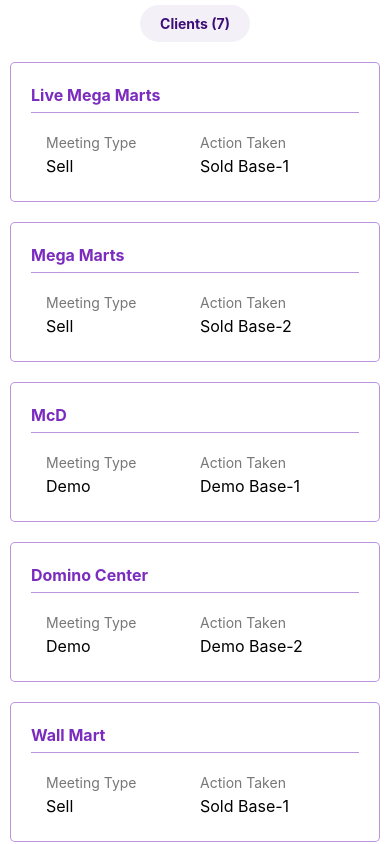
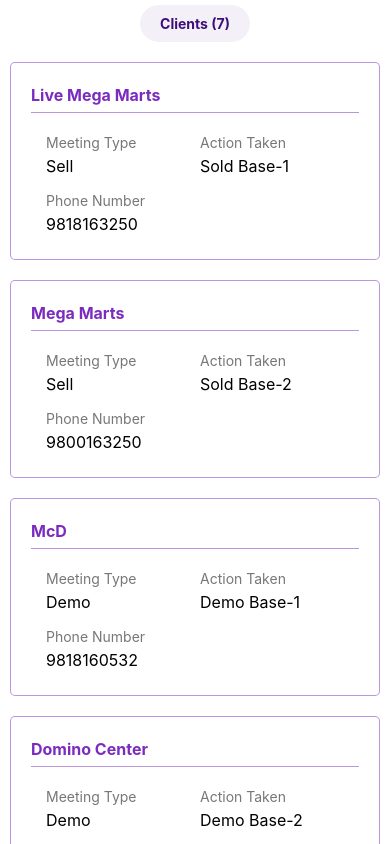
Before and after one commit to shubhamkakkar/ZipHRFlatlistTest, a React Native app: screen / in a window 390 px wide. Built offline with nearby package versions, Linux system fonts and the light colour scheme.

Commit message:
Phone Number added in card

```diff
--- a/src/Component/FlatlistComponent/RenderItem/RenderItem.tsx
+++ b/src/Component/FlatlistComponent/RenderItem/RenderItem.tsx
@@ -2,7 +2,9 @@
 import { Text, View } from 'react-native';
 import { TRandomData } from '../randomData';
 import styles from './styleSheetRenderItem';
-import { CardTitle, PanelLabelAndValue, RowUI } from '../../../UI';
+import {
+  CardTitle, PanelLabelAndValue, PhoneCallUI, RowUI,
+} from '../../../UI';
 
 type TRenderItem = {
   item: TRandomData;
@@ -16,6 +18,9 @@
           <PanelLabelAndValue {...{ title: 'Meeting Type', value: item.meetingType }} />
           <PanelLabelAndValue {...{ title: 'Action Taken', value: item.actionTaken }} />
         </RowUI>
+        <PhoneCallUI number={item.phoneNumber}>
+          <PanelLabelAndValue {...{ title: 'Phone Number', value: item.phoneNumber }} />
+        </PhoneCallUI>
       </View>
     </View>
   );
```
